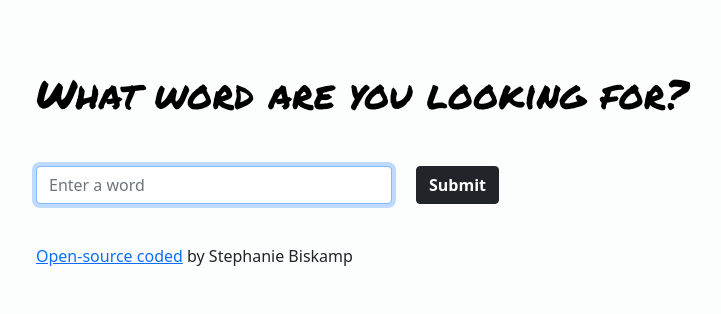
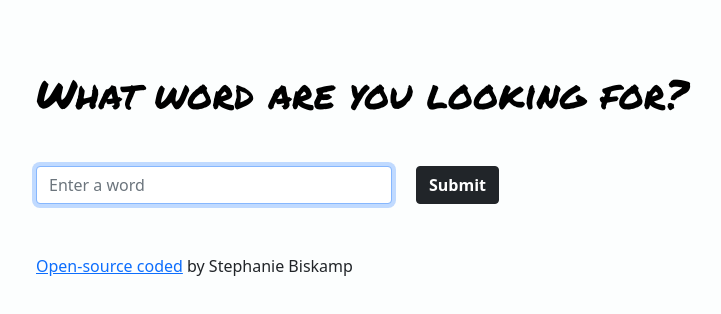
Before and after one commit to stebiskamp/dictionary-app-react, a React (Create React App) app: page / in a window 1280 px wide. Shown: the top 314 px of the page, without its empty margins (46-767 px from the left). Built offline with nearby package versions, Linux system fonts and the light colour scheme; a web font is replaced by a local one.

Commit message:
Improved the Photos.js component, also tried to set up a new State for the Keyword of Pexels

```diff
--- a/src/App.js
+++ b/src/App.js
@@ -9,16 +9,6 @@ function App() {
         <header className="App-header">
           <SearchEngine />
         </header>
-        <footer>
-          <a
-            href="https://github.com/stebiskamp/dictionary-app-react"
-            target="_blank"
-            rel="noreferrer"
-          >
-            Open-source coded
-          </a>{" "}
-          by Stephanie Biskamp
-        </footer>
       </div>
     </div>
   );
--- a/src/Photos.js
+++ b/src/Photos.js
@@ -11,7 +11,7 @@ export default function Photos(props) {
               <div key={index} className="col-6">
                 <a href={photos.src.original} target="_blank" rel="noreferrer">
                   <img
-                    src={photos.src.original}
+                    src={photos.src.portrait}
                     className="img-fluid"
                     alt={photos.src.photographer}
                   />
--- a/src/Results.css
+++ b/src/Results.css
@@ -3,3 +3,7 @@
   margin-top: 30px;
   color: #455d7a;
 }
+
+footer {
+  padding-top: 50px;
+}
--- a/src/SearchEngine.js
+++ b/src/SearchEngine.js
@@ -8,6 +8,7 @@ import "./SearchEngine.css";
 export default function SearchEngine() {
   const [keyword, setKeyword] = useState("");
   const [results, setResults] = useState(null);
+  const [keywordResult, setKeywordResult] = useState("");
   const [pexelsResults, setPexelsResults] = useState(null);
 
   function handleSubmit(event) {
@@ -17,9 +18,11 @@ export default function SearchEngine() {
     axios.get(apiUrl).then(handleResponse);
 
     const pexelsApiKey = `563492ad6f91700001000001a1505f7d1d3045c99b278af6ba29611c`;
-    let pexelsUrl = `https://api.pexels.com/v1/search?query=${keyword}&per_page=8"`;
+    let pexelsUrl = `https://api.pexels.com/v1/search?query=${keywordResult}&per_page=6"`;
     axios
-      .get(pexelsUrl, { headers: { Authorization: `Bearer ${pexelsApiKey}` } })
+      .get(pexelsUrl, {
+        headers: { Authorization: `Bearer ${pexelsApiKey}` },
+      })
       .then(handlePexelsResponse);
   }
 
@@ -29,6 +32,7 @@ export default function SearchEngine() {
   }
 
   function handleResponse(response) {
+    setKeywordResult(response.data[0].word);
     setResults(response.data[0]);
   }
 
@@ -62,6 +66,16 @@ export default function SearchEngine() {
           </form>
           <Header results={results} />
           <Results results={results} />
+          <footer>
+            <a
+              href="https://github.com/stebiskamp/dictionary-app-react"
+              target="_blank"
+              rel="noreferrer"
+            >
+              Open-source coded
+            </a>{" "}
+            by Stephanie Biskamp
+          </footer>
         </div>
         <div className="col-6">
           <Photos pexelsResults={pexelsResults} />
```
